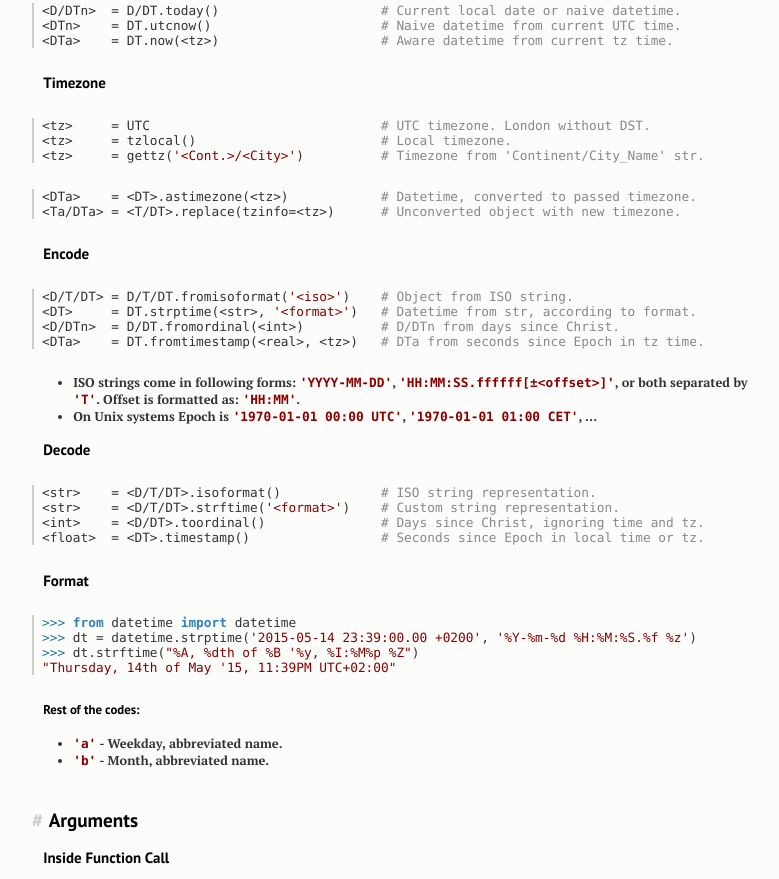
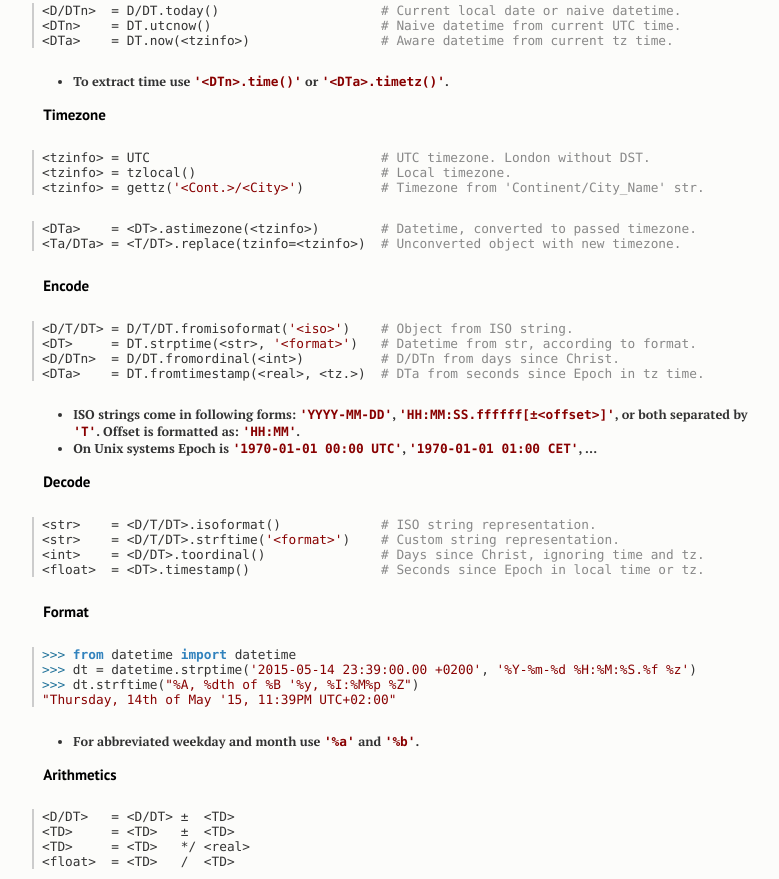
Before and after one commit to wolfdev45/gto76-python-cheatsheet, a plain HTML site: page index.html in a window 1280 px wide. Shown: the part 8661-9540 px from the top of the page, without its empty margins (128-907 px from the left). Drawn offline with Linux system fonts and the light colour scheme.

Commit message:
Datetime

```diff
--- a/index.html
+++ b/index.html
@@ -599,21 +599,24 @@ shuffle(&lt;list&gt;)
 <h3 id="now">Now</h3>
 <pre><code class="python language-python hljs">&lt;D/DTn&gt;  = D/DT.today()                     <span class="hljs-comment"># Current local date or naive datetime.</span>
 &lt;DTn&gt;    = DT.utcnow()                      <span class="hljs-comment"># Naive datetime from current UTC time.</span>
-&lt;DTa&gt;    = DT.now(&lt;tz&gt;)                     <span class="hljs-comment"># Aware datetime from current tz time.</span>
-</code></pre>
+&lt;DTa&gt;    = DT.now(&lt;tzinfo&gt;)                 <span class="hljs-comment"># Aware datetime from current tz time.</span>
+</code></pre>
+<ul>
+<li><strong>To extract time use <code class="python hljs"><span class="hljs-string">'&lt;DTn&gt;.time()'</span></code> or <code class="python hljs"><span class="hljs-string">'&lt;DTa&gt;.timetz()'</span></code>.</strong></li>
+</ul>
 <h3 id="timezone">Timezone</h3>
-<pre><code class="python language-python hljs">&lt;tz&gt;     = UTC                              <span class="hljs-comment"># UTC timezone. London without DST.</span>
-&lt;tz&gt;     = tzlocal()                        <span class="hljs-comment"># Local timezone.</span>
-&lt;tz&gt;     = gettz(<span class="hljs-string">'&lt;Cont.&gt;/&lt;City&gt;'</span>)          <span class="hljs-comment"># Timezone from 'Continent/City_Name' str.</span>
-</code></pre>
-<pre><code class="python language-python apache hljs">&lt;DTa&gt;    = &lt;DT&gt;.astimezone(&lt;tz&gt;)            <span class="hljs-comment"># Datetime, converted to passed timezone.</span>
-&lt;Ta/DTa&gt; = &lt;T/DT&gt;.replace(tzinfo=&lt;tz&gt;)      <span class="hljs-comment"># Unconverted object with new timezone.</span>
+<pre><code class="python language-python hljs">&lt;tzinfo&gt; = UTC                              <span class="hljs-comment"># UTC timezone. London without DST.</span>
+&lt;tzinfo&gt; = tzlocal()                        <span class="hljs-comment"># Local timezone.</span>
+&lt;tzinfo&gt; = gettz(<span class="hljs-string">'&lt;Cont.&gt;/&lt;City&gt;'</span>)          <span class="hljs-comment"># Timezone from 'Continent/City_Name' str.</span>
+</code></pre>
+<pre><code class="python language-python apache hljs">&lt;DTa&gt;    = &lt;DT&gt;.astimezone(&lt;tzinfo&gt;)        <span class="hljs-comment"># Datetime, converted to passed timezone.</span>
+&lt;Ta/DTa&gt; = &lt;T/DT&gt;.replace(tzinfo=&lt;tzinfo&gt;)  <span class="hljs-comment"># Unconverted object with new timezone.</span>
 </code></pre>
 <h3 id="encode">Encode</h3>
 <pre><code class="python language-python apache hljs">&lt;D/T/DT&gt; = D/T/DT.fromisoformat(<span class="hljs-string">'&lt;iso&gt;'</span>)    <span class="hljs-comment"># Object from ISO string.</span>
 &lt;DT&gt;     = DT.strptime(&lt;str&gt;, <span class="hljs-string">'&lt;format&gt;'</span>)   <span class="hljs-comment"># Datetime from str, according to format.</span>
 &lt;D/DTn&gt;  = D/DT.fromordinal(&lt;int&gt;)          <span class="hljs-comment"># D/DTn from days since Christ.</span>
-&lt;DTa&gt;    = DT.fromtimestamp(&lt;real&gt;, &lt;tz&gt;)   <span class="hljs-comment"># DTa from seconds since Epoch in tz time.</span>
+&lt;DTa&gt;    = DT.fromtimestamp(&lt;real&gt;, &lt;tz.&gt;)  <span class="hljs-comment"># DTa from seconds since Epoch in tz time.</span>
 </code></pre>
 <ul>
 <li><strong>ISO strings come in following forms: <code class="python hljs"><span class="hljs-string">'YYYY-MM-DD'</span></code>, <code class="python hljs"><span class="hljs-string">'HH:MM:SS.ffffff[±&lt;offset&gt;]'</span></code>, or both separated by <code class="python hljs"><span class="hljs-string">'T'</span></code>. Offset is formatted as: <code class="python hljs"><span class="hljs-string">'HH:MM'</span></code>.</strong></li>
@@ -631,11 +634,15 @@ shuffle(&lt;list&gt;)
 <span class="hljs-meta">&gt;&gt;&gt; </span>dt.strftime(<span class="hljs-string">"%A, %dth of %B '%y, %I:%M%p %Z"</span>)
 <span class="hljs-string">"Thursday, 14th of May '15, 11:39PM UTC+02:00"</span>
 </code></pre>
-<h4 id="restofthecodes">Rest of the codes:</h4>
-<ul>
-<li><strong><code class="python hljs"><span class="hljs-string">'a'</span></code> - Weekday, abbreviated name.</strong></li>
-<li><strong><code class="python hljs"><span class="hljs-string">'b'</span></code> - Month, abbreviated name.</strong></li>
-</ul>
+<ul>
+<li><strong>For abbreviated weekday and month use <code class="python hljs"><span class="hljs-string">'%a'</span></code> and <code class="python hljs"><span class="hljs-string">'%b'</span></code>.</strong></li>
+</ul>
+<h3 id="arithmetics">Arithmetics</h3>
+<pre><code class="python language-python apache hljs">&lt;D/DT&gt;   = &lt;D/DT&gt; ±  &lt;TD&gt;
+&lt;TD&gt;     = &lt;TD&gt;   ±  &lt;TD&gt;
+&lt;TD&gt;     = &lt;TD&gt;   */ &lt;real&gt;
+&lt;float&gt;  = &lt;TD&gt;   /  &lt;TD&gt;
+</code></pre>
 <h2 id="arguments"><a href="#arguments" name="arguments">#</a>Arguments</h2>
 <h3 id="insidefunctioncall">Inside Function Call</h3>
 <pre><code class="python language-python hljs">&lt;function&gt;(&lt;positional_args&gt;)                  <span class="hljs-comment"># f(0, 0)</span>
@@ -1209,7 +1216,7 @@ value = args.&lt;name&gt;
 &lt;bool&gt; = &lt;Path&gt;.is_file()
 &lt;bool&gt; = &lt;Path&gt;.is_dir()
 </code></pre>
-<pre><code class="python language-python hljs">&lt;iter&gt; = &lt;Path&gt;.iterdir()          <span class="hljs-comment"># Iterator with filenames located at path.</span>
+<pre><code class="python language-python hljs">&lt;iter&gt; = &lt;Path&gt;.iterdir()          <span class="hljs-comment"># Iterator of filenames located at path.</span>
 &lt;iter&gt; = &lt;Path&gt;.glob(<span class="hljs-string">'&lt;pattern&gt;'</span>)  <span class="hljs-comment"># Filenames matching the wildcard pattern.</span>
 </code></pre>
 <pre><code class="python language-python hljs">&lt;str&gt;  = str(&lt;Path&gt;)               <span class="hljs-comment"># Returns path as a string.</span>
```
Also changed, not shown: 1 other file.
